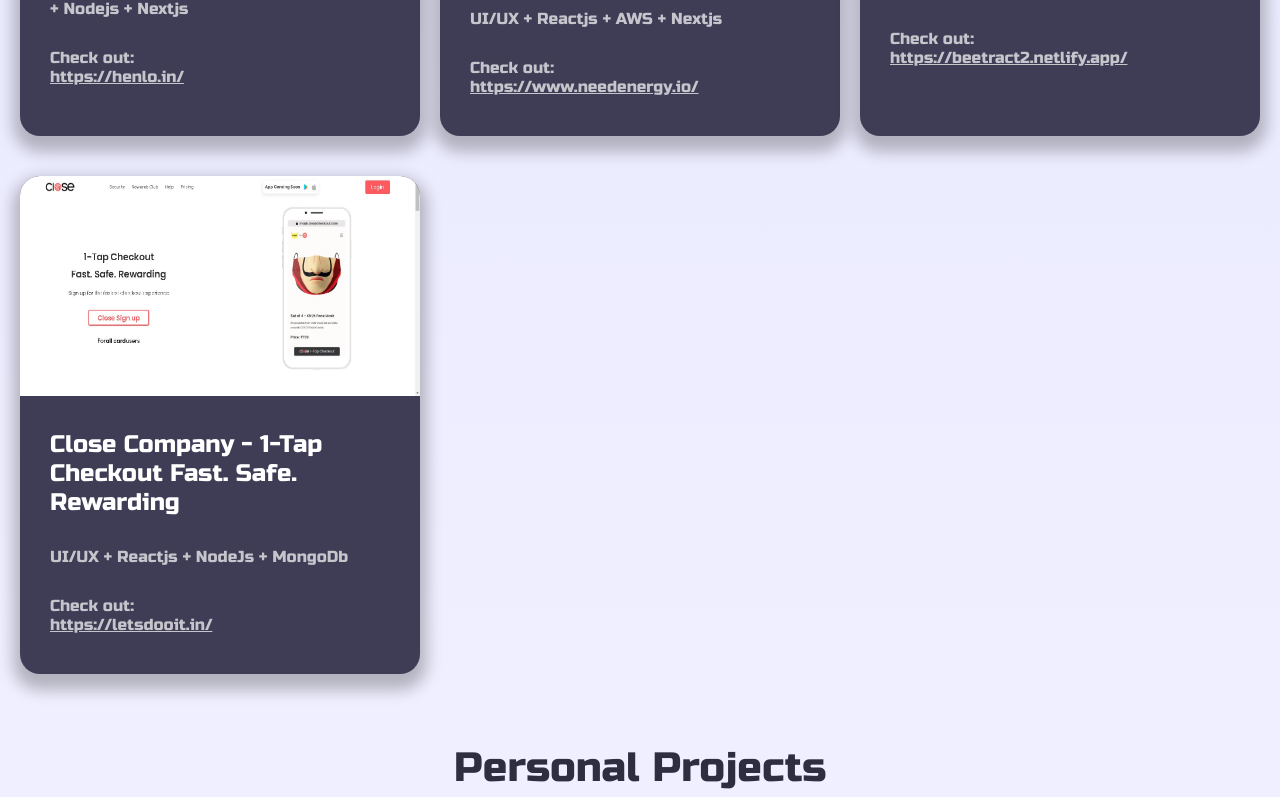
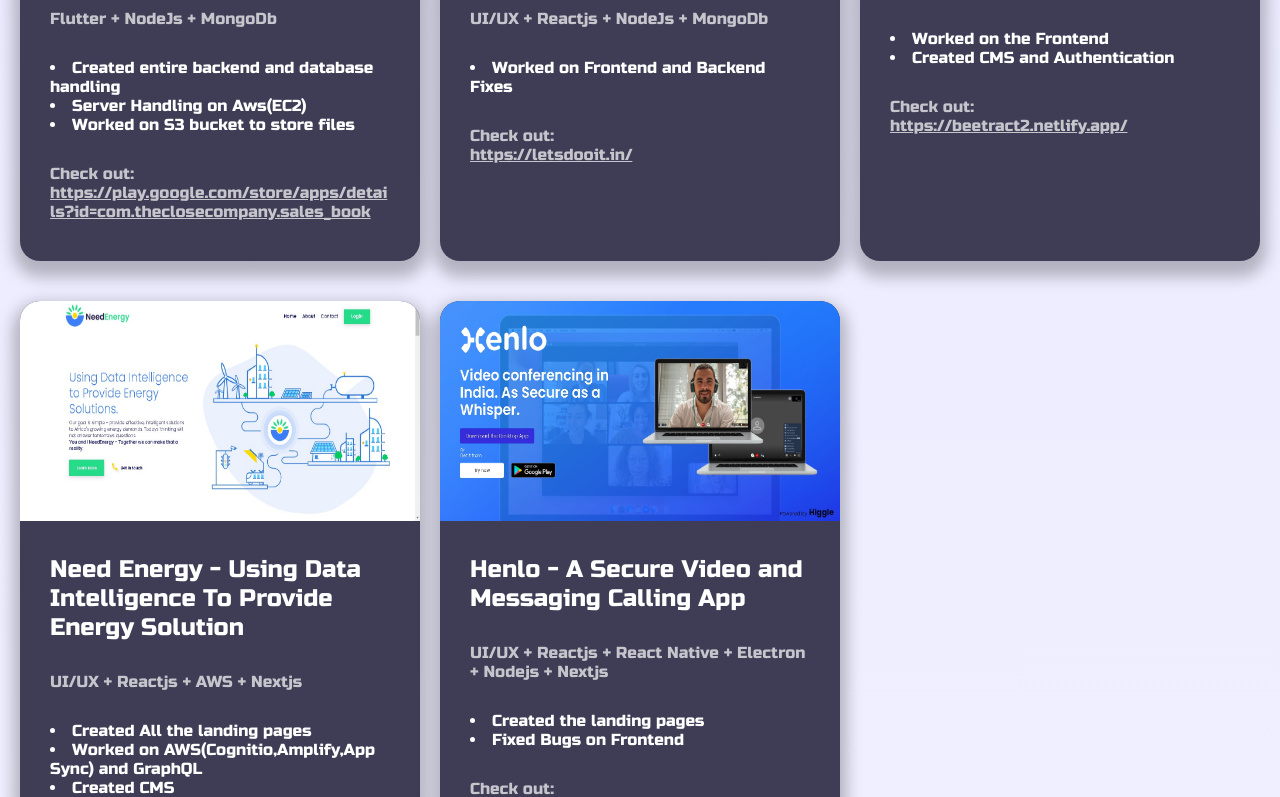
Before and after one commit to bdbose/portfolio, a React (Create React App) app: page /projects in a window 1280 px wide. Shown: the part 588-1385 px from the top of the page. Built offline with nearby package versions, Linux system fonts and the light colour scheme.

Commit message:
update: new project

```diff
--- a/src/components/home/index.js
+++ b/src/components/home/index.js
@@ -14,9 +14,9 @@
 		<div className='home'>
 			<Navbar />
 			<Hero />
-			<Info />
 			<PersonalDetails />
 			<Timeline />
+			<Info />
 			<Footer />
 		</div>
 	);
--- a/src/container/card/index.js
+++ b/src/container/card/index.js
@@ -9,25 +9,45 @@
 		url: '/projects/henlo.png',
 		title: 'Henlo - A Secure Video and Messaging Calling App',
 		tech: 'UI/UX + Reactjs + React Native + Electron + Nodejs + Nextjs',
-		link: 'https://henlo.in/',
+		link: '',
+		myPart: ['Created the landing pages', 'Fixed Bugs on Frontend'],
 	},
 	{
 		url: '/projects/needenergy.png',
 		title: 'Need Energy - Using Data Intelligence To Provide Energy Solution',
 		tech: 'UI/UX + Reactjs + AWS + Nextjs',
 		link: 'https://www.needenergy.io/',
+		myPart: [
+			'Created All the landing pages',
+			'Worked on AWS(Cognitio,Amplify,App Sync) and GraphQL',
+			'Created CMS',
+		],
 	},
 	{
 		url: '/projects/beetract.png',
 		title: 'Beetract - Another Way To Freelance and Prelance',
 		tech: 'UI/UX + Reactjs + Django + Postgresql',
 		link: 'https://beetract2.netlify.app/',
+		myPart: ['Worked on the Frontend', 'Created CMS and Authentication'],
 	},
 	{
 		url: '/projects/close.png',
 		title: 'Close Company - 1-Tap Checkout Fast. Safe. Rewarding',
 		tech: 'UI/UX + Reactjs + NodeJs + MongoDb',
 		link: 'https://letsdooit.in/',
+		myPart: ['Worked on Frontend and Backend Fixes'],
+	},
+	{
+		url: '/projects/Salesbook.png',
+		title: 'SalesBook - 100% free Customer and Lead Manager',
+		tech: 'Flutter + NodeJs + MongoDb',
+		link:
+			'https://play.google.com/store/apps/details?id=com.theclosecompany.sales_book',
+		myPart: [
+			'Created entire backend and database handling',
+			'Server Handling on Aws(EC2)',
+			'Worked on S3 bucket to store files',
+		],
 	},
 ];
 
@@ -82,7 +102,7 @@
 		<div className='project-wrapper'>
 			<div className='project-titles'>Internship Projects</div>
 			<div className='project-display'>
-				{Internship.map((i) => {
+				{Internship.reverse().map((i) => {
 					return <ProjectCard data={i} key={i.title} />;
 				})}
 			</div>
--- a/src/container/info/index.js
+++ b/src/container/info/index.js
@@ -4,7 +4,7 @@
 import './style.scss';
 const info = {
 	url: '/social/info.svg',
-	title: 'Information',
+	title: 'More Information',
 	des: [
 		'	I Build Websites With Both Secure Backends And Wonderful UIs In Frontend. You Can Check Out My Works From The Projects Link In The Navbar . And If You Need To Contact Or Hire Me For Website Development All The Links Are Here In The Website.',
 		'Thank You For Visiting !',
--- a/src/container/personal/style.scss
+++ b/src/container/personal/style.scss
@@ -1,6 +1,7 @@
 /** @format */
 
 .personal-details {
+	margin-top: 100px;
 	position: relative;
 	bottom: 110px;
 	.stack {
--- a/src/container/project-cards/index.js
+++ b/src/container/project-cards/index.js
@@ -13,6 +13,13 @@
 			<div className='project-details'>
 				<div className='project-name'>{props.data.title}</div>
 				<div className='project-tech'>{props.data.tech}</div>
+				{props.data.myPart ? (
+					<div className='project-mypart'>
+						{props.data.myPart.map((i) => {
+							return <li>{i}</li>;
+						})}
+					</div>
+				) : null}
 				<div className='project-chechkout'>
 					Check out:{' '}
 					<a href={props.data.link} target='_blank' rel='noopener noreferrer'>
```
Also changed, not shown: public/projects/Salesbook.PNG (added).
